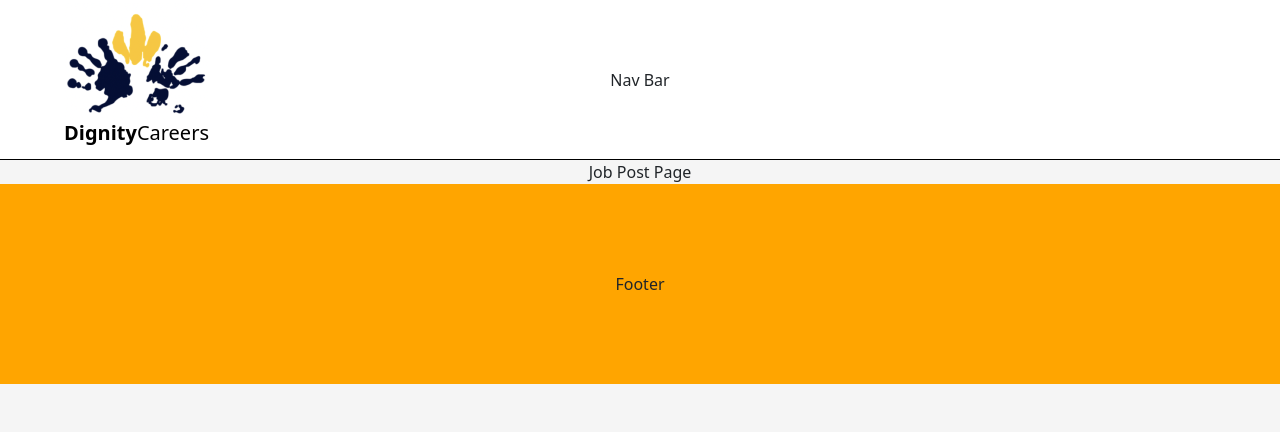
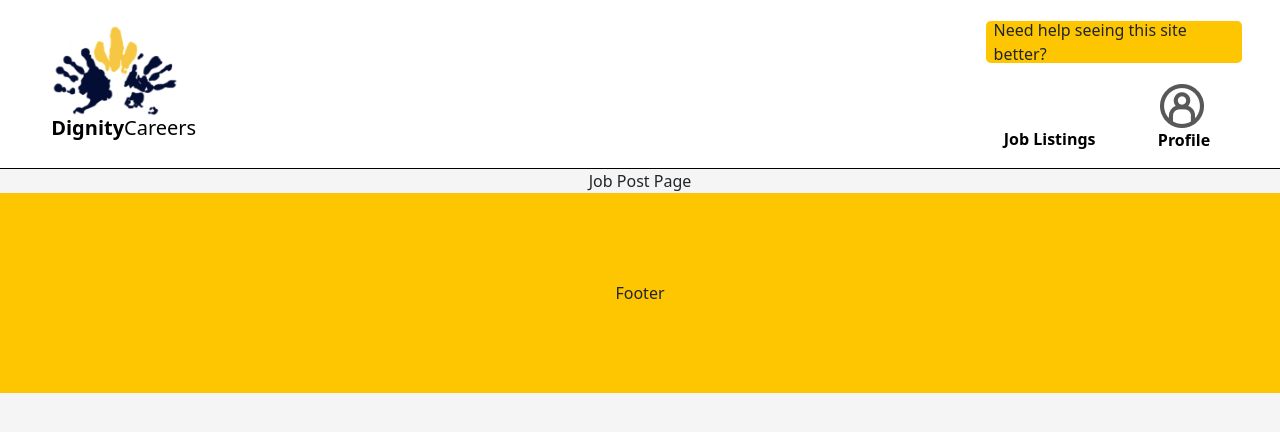
Before and after one commit to midorinom/Project-Dignity, a React (Create React App) app in the folder front-end/: page /job-post in a window 1280 px wide. Shown: the top 432 px of the page. Built offline with nearby package versions, Linux system fonts and the light colour scheme.

Commit message:
added NavBarRight

```diff
--- a/front-end/src/components/NavBar/NavBar.js
+++ b/front-end/src/components/NavBar/NavBar.js
@@ -2,17 +2,18 @@ import React from "react";
 import { Link } from "react-router-dom";
 import styles from "./navBar.module.css";
 import dignityCareersLogo from "./dignity-careers-logo.png";
+import profileIcon from "./profile-icon.png";
 
 const NavBar = () => {
   return (
-    <div className={`${styles.navBar} centered`}>
+    <div className={styles.navBar}>
       <div className={styles.dignityCareersLogoContainer}>
         <Link to="/" className={styles.linkDignityCareersLogo}>
           <img
             src={dignityCareersLogo}
             alt="Dignity Careers Logo"
             className={styles.dignityCareersLogo}
-          />
+          ></img>
         </Link>
         <p className={styles.dignityCareersName}>
           <Link to="/">
@@ -20,7 +21,25 @@ const NavBar = () => {
           </Link>
         </p>
       </div>
-      Nav Bar
+      <div className={styles.navBarRight}>
+        <div className={styles.accessibilityButton}>
+          Need help seeing this site better?
+        </div>
+        <p className={styles.jobListingsButton}>
+          <Link to="/job-listings">Job Listings </Link>
+        </p>
+        <div className={styles.profileIconContainer}>
+          <Link to="/profile">
+            <img
+              src={profileIcon}
+              alt="Profile Button"
+              className={styles.profileIcon}
+            />
+
+            <p>Profile</p>
+          </Link>
+        </div>
+      </div>
     </div>
   );
 };
--- a/front-end/src/components/NavBar/navBar.module.css
+++ b/front-end/src/components/NavBar/navBar.module.css
@@ -1,23 +1,26 @@
 .navBar {
-  min-height: 20%; /* 10% of body height which is the viewport height */
+  min-height: 21%; /* 10% of body height which is the viewport height */
   width: 100%;
-  position: relative; /* making this position non-static in order to align other components with position: absolute*/
+  /*position: relative;  making this position non-static in order to align other components with position: absolute*/
   background-color: white;
   border-bottom: 1px solid black;
+  display: flex;
+  justify-content: space-between;
 }
 
 .dignityCareersLogoContainer {
-  height: 80%;
+  height: 70%;
   width: 10%;
-  position: absolute;
-  top: 2%;
-  left: 5%;
-  display: flex; /* makes the logo image responsive*/
+  position: relative;
+  top: 10%;
+  left: 4%;
+  display: flex;
   flex-direction: column;
 }
 
 .dignityCareersLogo {
-  height: 100%;
+  max-height: 100%;
+  width: 100%;
 }
 
 .linkDignityCareersLogo {
@@ -26,7 +29,7 @@
 
 .dignityCareersName {
   position: relative;
-  bottom: 5%;
+  bottom: 10%;
   font-size: 20px;
   font-weight: lighter;
 }
@@ -34,3 +37,45 @@
 .dignityWord {
   font-weight: bold;
 }
+
+.navBarRight {
+  height: 100%;
+  width: 20%;
+  position: relative;
+  right: 3%;
+  font-size: 16px;
+  display: grid;
+  grid-template-columns: 1fr 1fr;
+  grid-template-rows: 1fr 1fr;
+  align-items: center;
+  justify-items: center;
+}
+
+.accessibilityButton {
+  height: 50%;
+  background-color: #fec501;
+  padding: 0.5em;
+  border-radius: 0.3em;
+  grid-column-start: 1;
+  grid-column-end: 3;
+  display: flex; /* centering the text */
+  justify-content: center;
+  align-items: center;
+}
+
+.jobListingsButton {
+  position: relative;
+  top: 25%;
+  font-weight: bold;
+}
+
+.profileIconContainer {
+  position: relative;
+  left: 5%;
+  font-weight: bold;
+}
+
+.profileIcon {
+  position: relative;
+  left: 5%;
+}
--- a/front-end/src/index.css
+++ b/front-end/src/index.css
@@ -18,6 +18,8 @@ body {
 #root {
   height: 100%;
   width: 100%;
+  display: flex;
+  flex-direction: column;
 }
 
 .centered {
@@ -29,11 +31,12 @@ body {
 
 .footer {
   min-height: 25%; /* 25% of body height which is the viewport height */
-  background-color: orange;
+  background-color: #fec501;
 }
 
 .universal-landing {
-  min-height: 65%; /* 65% of body height which is the viewport height */
+  height: 100%;
+  flex: 1;
 }
 
 .jobSeeker-landing,
```
